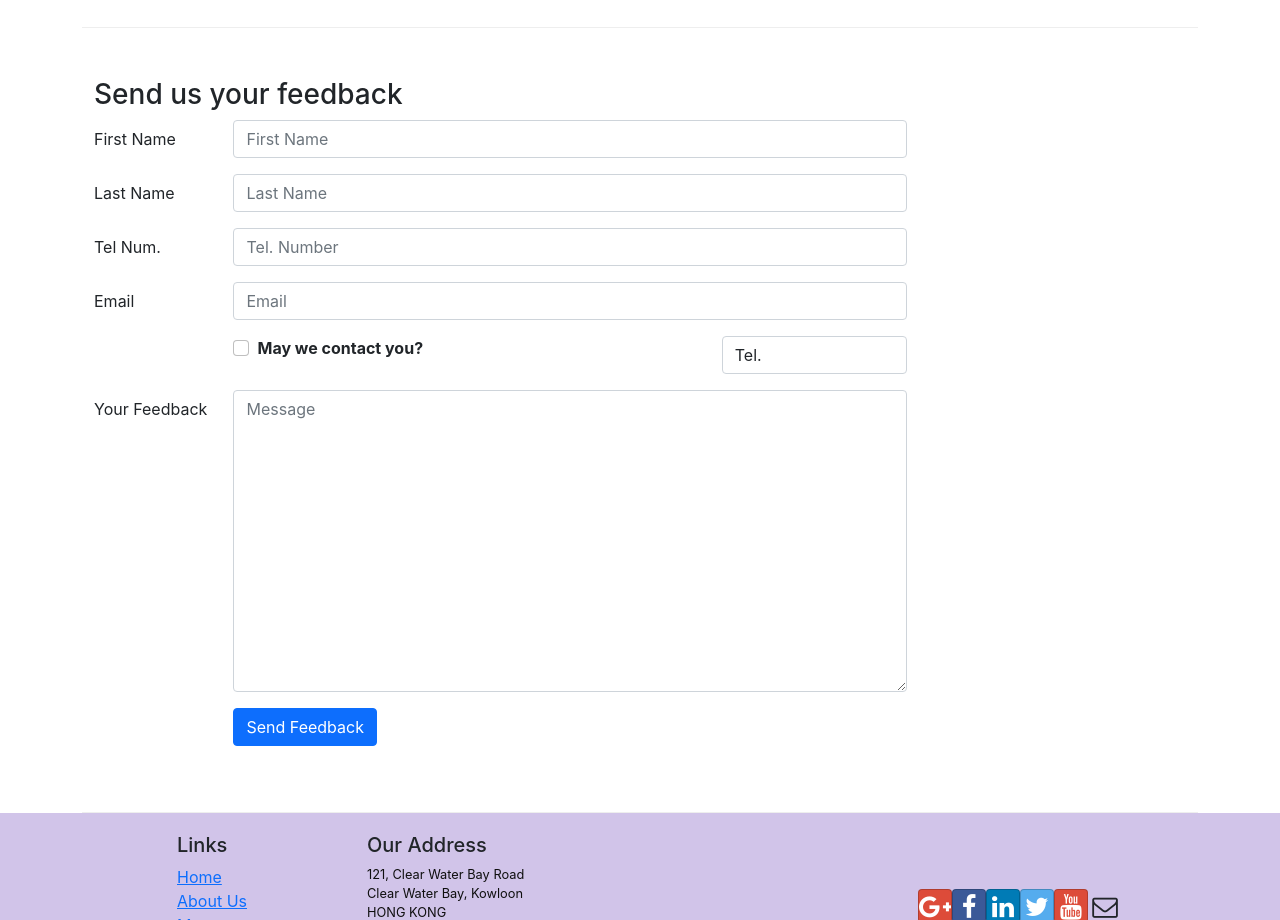
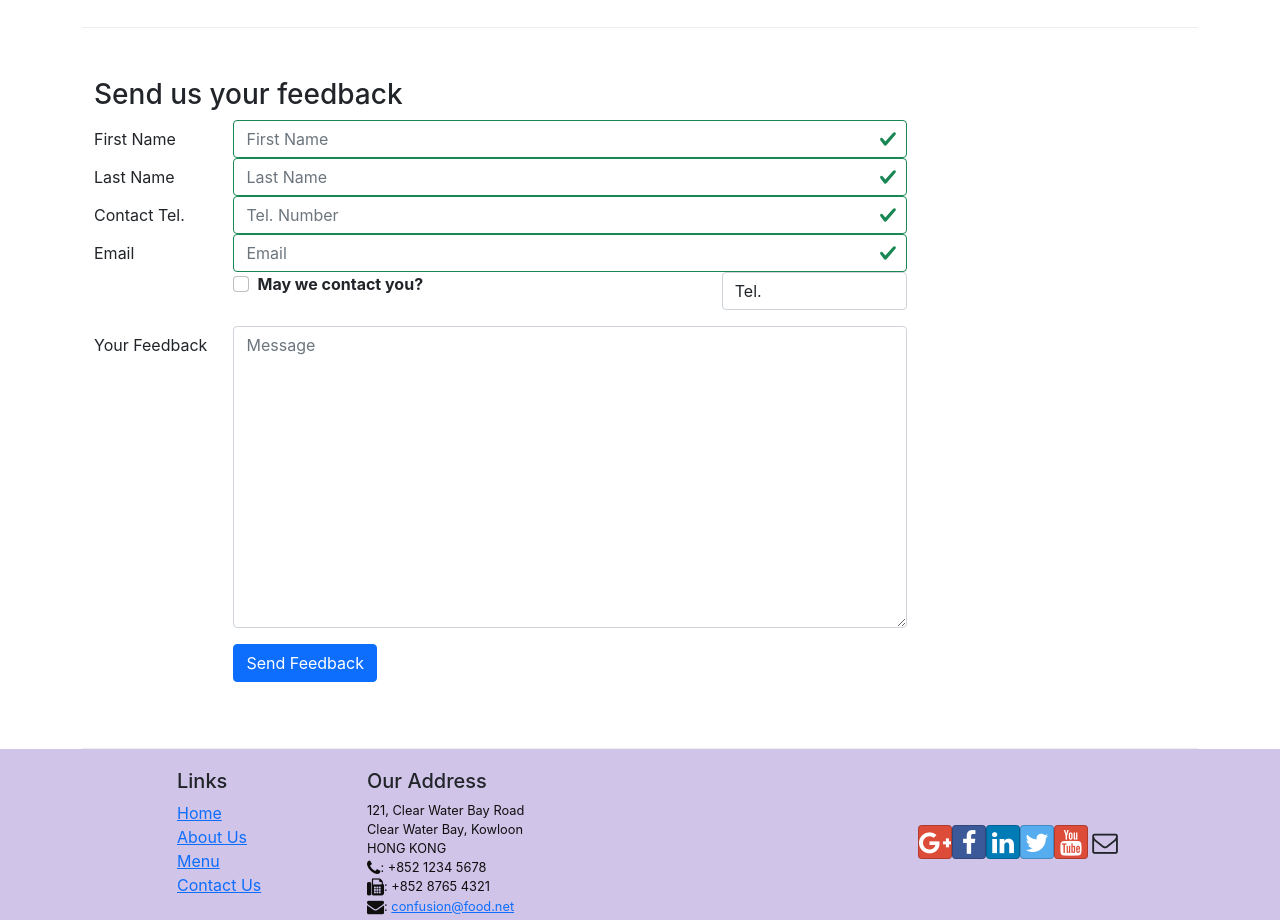
Before and after one commit to vignesk70/Coursera, a React (Create React App) app in the folder React/confusion/: page /contactus in a window 1280 px wide. Shown: the part 820-1740 px from the top of the page. Built offline with nearby package versions, Linux system fonts and the light colour scheme.

Commit message:
Controlled Form

```diff
--- a/React/confusion/src/components/ContactComponent.js
+++ b/React/confusion/src/components/ContactComponent.js
@@ -1,6 +1,6 @@
-import React, {Component} from 'react';
-import {Breadcrumb, BreadcrumbItem, Button, Form, FormGroup,Label, Input, Col} from 'reactstrap';
-import {Link} from 'react-router-dom';
+import React, { Component } from 'react';
+import { Breadcrumb, BreadcrumbItem, Button, Form, FormGroup, Label, Input, Col, FormFeedback } from 'reactstrap';
+import { Link } from 'react-router-dom';
 
 class Contact extends Component {
     constructor(props) {
@@ -12,28 +12,71 @@
             email: '',
             agree: false,
             contactType: 'Tel.',
-            message: ''
+            message: '',
+            touched: {
+                firstname: false,
+                lastname: false,
+                telnum: false,
+                email: false
+            }
         }
         this.handleSubmit = this.handleSubmit.bind(this);
         this.handleInputChange = this.handleInputChange.bind(this);
-    }
+        this.handleBlur = this.handleBlur.bind(this);
+    };
 
     handleInputChange(event) {
         const target = event.target;
         const value = target.type === 'checkbox' ? target.checked : target.value;
         const name = target.name;
         this.setState({
-            [name]:value
+            [name]: value
         })
+    };
+
+    handleSubmit(event) {
+        console.log("Current State" + JSON.stringify(this.state))
+        alert("Current State" + JSON.stringify(this.state))
+        event.preventDefault();
+    };
+
+    handleBlur = (field) => (evt) => {
+        this.setState({
+            touched: { ...this.state.touched, [field]: true }
+        });
     }
 
-    handleSubmit(event) {
-        console.log("Current State" +JSON.stringify(this.state))
-        alert("Current State" +JSON.stringify(this.state))
-        event.preventDefault();
+    validate(firstname, lastname, telnum, email) {
+
+        const errors = {
+            firstname: '',
+            lastname: '',
+            telnum: '',
+            email: ''
+        };
+
+        if (this.state.touched.firstname && firstname.length < 3)
+            errors.firstname = 'First Name should be more than 3 characters'
+        else if (this.state.touched.firstname && firstname.length > 10)
+            errors.firstname = 'First Name should be less than 10 characters'
+
+        if (this.state.touched.lastname && lastname.length < 3)
+            errors.lastname = 'Last Name should be more than 3 characters'
+        else if (this.state.touched.lastname && lastname.length > 10)
+            errors.lastname = 'Last Name should be less than 10 characters'
+
+        const reg = /^\d+$/;
+        if (this.state.touched.telnum && !reg.test(telnum))
+            errors.telnum = 'Tel num should contain only numbers'
+
+        if (this.state.touched.email && email.split('').filter(x => x === '@').length !== 1)
+            errors.email = 'Email should contain an @ sign'
+
+        return errors
     }
     render() {
-        return(
+        const errors = this.validate(this.state.firstname, this.state.lastname, this.state.telnum, this.state.email);
+        return (
             <div className="container">
                 <div className="row">
                     <Breadcrumb>
@@ -77,41 +120,69 @@
                     </div>
                     <div className="col-12 col-md-9">
                         <Form onSubmit={this.handleSubmit}>
-                            <FormGroup row className="mb-3">
+                        <FormGroup row>
                                 <Label htmlFor="firstname" md={2}>First Name</Label>
                                 <Col md={10}>
-                                    <Input type="text" id="firstname" name="firstname" placeholder="First Name" value={this.state.firstname} onChange={this.handleInputChange}/>
+                                    <Input type="text" id="firstname" name="firstname"
+                                        placeholder="First Name"
+                                        value={this.state.firstname}
+                                        valid={errors.firstname === ''}
+                                        invalid={errors.firstname !== ''}
+                                        onBlur={this.handleBlur('firstname')}
+                                        onChange={this.handleInputChange} />
+                                    <FormFeedback>{errors.firstname}</FormFeedback>
                                 </Col>
                             </FormGroup>
-                            <FormGroup row className="mb-3">
+                            <FormGroup row>
                                 <Label htmlFor="lastname" md={2}>Last Name</Label>
                                 <Col md={10}>
-                                    <Input type="text" id="lastname" name="lastname" placeholder="Last Name" value={this.state.lastname} onChange={this.handleInputChange}/>
+                                    <Input type="text" id="lastname" name="lastname"
+                                        placeholder="Last Name"
+                                        value={this.state.lastname}
+                                        valid={errors.lastname === ''}
+                                        invalid={errors.lastname !== ''}
+                                        onBlur={this.handleBlur('lastname')}
+                                        onChange={this.handleInputChange} />
+                                    <FormFeedback>{errors.lastname}</FormFeedback>
                                 </Col>
                             </FormGroup>
-                            <FormGroup row className="mb-3">
-                                <Label htmlFor="telnum" md={2}>Tel Num.</Label>
+                            <FormGroup row>
+                                <Label htmlFor="telnum" md={2}>Contact Tel.</Label>
                                 <Col md={10}>
-                                    <Input type="tel" id="telnum" name="telnum" placeholder="Tel. Number" value={this.state.telnum} onChange={this.handleInputChange} />
+                                    <Input type="tel" id="telnum" name="telnum"
+                                        placeholder="Tel. Number"
+                                        value={this.state.telnum}
+                                        valid={errors.telnum === ''}
+                                        invalid={errors.telnum !== ''}
+                                        onBlur={this.handleBlur('telnum')}
+                                        onChange={this.handleInputChange} />
+                                    <FormFeedback>{errors.telnum}</FormFeedback>
                                 </Col>
                             </FormGroup>
-                            <FormGroup row className="mb-3">
+                            <FormGroup row>
                                 <Label htmlFor="email" md={2}>Email</Label>
                                 <Col md={10}>
-                                    <Input type="email" id="email" name="email" placeholder="Email" value={this.state.email} onChange={this.handleInputChange} />
+                                    <Input type="email" id="email" name="email"
+                                        placeholder="Email"
+                                        value={this.state.email}
+                                        valid={errors.email === ''}
+                                        invalid={errors.email !== ''}
+                                        onBlur={this.handleBlur('email')}
+                                        onChange={this.handleInputChange} />
+                                    <FormFeedback>{errors.email}</FormFeedback>
                                 </Col>
                             </FormGroup>
                             <FormGroup row className="mb-3">
 
-                                <Col md={{size:6, offset: 2}}>
+                                <Col md={{ size: 6, offset: 2 }}>
                                     <FormGroup check>
                                         <Label check>
-                                           <Input type="checkbox" name="agree" checked={this.state.agree} onChange={this.handleInputChange}/> {' '}
+                                            <Input type="checkbox" name="agree" checked={this.state.agree} onChange={this.handleInputChange} /> {' '}
                                             <strong>May we contact you?</strong>
                                         </Label>
                                     </FormGroup>
                                 </Col>
-                                <Col md={{size:3, offset: 1}}>
+                                <Col md={{ size: 3, offset: 1 }}>
                                     <Input type="select" id="contactType" name="contactType" placeholder="Contact Type" value={this.state.contactType} onChange={this.handleInputChange}>
                                         <option>Tel.</option>
                                         <option>Email</option>
@@ -127,7 +198,7 @@
                                 </Col>
                             </FormGroup>
                             <FormGroup row className="mb-3">
-                                <Col md={{size:10, offset:2}}>
+                                <Col md={{ size: 10, offset: 2 }}>
                                     <Button type="submit" color="primary">Send Feedback</Button>
                                 </Col>
                             </FormGroup>
```
Lines whose indentation alone changed are shown as unchanged.
